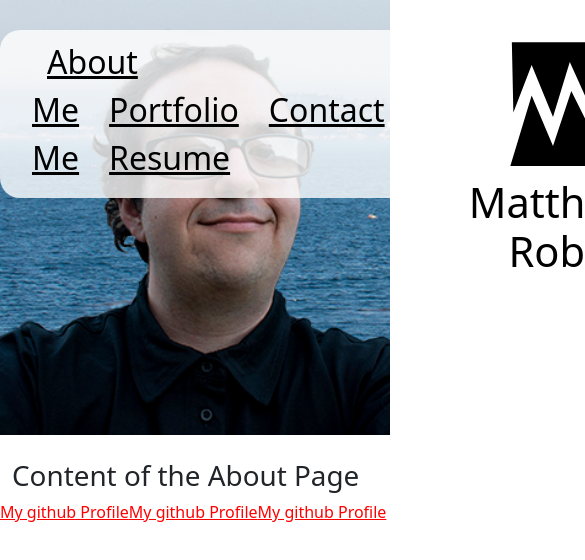
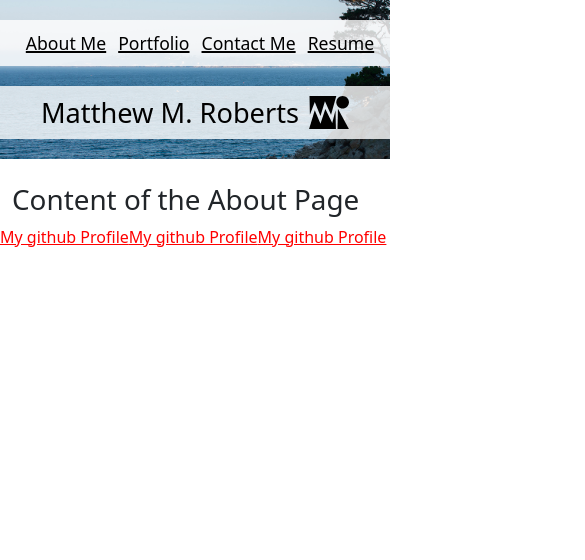
Before and after one commit to Mattmrob/r-portfolio, a React (Vite) app: page / in a window 390 px wide. Shown: the top 560 px of the page, 585 px wide, since content can reach past the window. Built offline with nearby package versions, Linux system fonts and the light colour scheme.

Commit message:
Finished css for header component

```diff
--- a/src/components/Header.jsx
+++ b/src/components/Header.jsx
@@ -5,25 +5,25 @@ export default function Header() {
   return (
     <>
 
-  <div class="header-container">
+  <div className="header-container">
 
-    <div class="nav-container">
+    <div className="nav-container">
       <Nav
         links={[
 
-          <Link key={1} class="navlink" to="/About">
+          <Link key={1} className="navlink" to="/About">
           About Me
           </Link>,
 
-          <Link key={2} class="navlink" to="/Portfolio">
+          <Link key={2} className="navlink" to="/Portfolio">
           Portfolio
           </Link>,
 
-          <Link key={3} class="navlink" to="/Contact">
+          <Link key={3} className="navlink" to="/Contact">
           Contact Me
           </Link>,
 
-          <Link key={4} class="navlink" to="/Resume">
+          <Link key={4} className="navlink" to="/Resume">
           Resume
           </Link>,
 
@@ -31,10 +31,10 @@ export default function Header() {
       />
     </div>
 
-<div class='header-n-container'>
-  <img class="logoimg" src="./src/assets/imgs/mmrobertslogo.svg"></img>
-  <h2 class="header-name">Matthew M. Roberts</h2>
-</div>
+    <div className='header-n-container'>
+      <img className="logoimg" src="./src/assets/imgs/mmrobertslogo.svg"></img>
+      <h2 className="header-name">Matthew M. Roberts</h2>
+    </div>
   </div>
 
     </>
--- a/src/components/Navbar.jsx
+++ b/src/components/Navbar.jsx
@@ -1,15 +1,9 @@
 export default function Nav({ links }) {
     return (
-        <div className="">
-            <nav className="">
-                <div className="">
-                    <div className="" id="">
-                        <ul className="">
-                            {links.map((link) => link)}
-                        </ul>
-                    </div>
-                </div>
+            <nav>
+                <ul className="navitemcontainer">
+                    {links.map((link) => link)}
+                </ul>
             </nav>
-        </div>
     );
   }
--- a/src/index.css
+++ b/src/index.css
@@ -22,7 +22,7 @@
 .nav-container {
     display: flex;
     background-color: var(--headerb);
-    margin: 30px 0px 0px 0px;
+    margin: 35px 0px 0px 0px;
     padding: 8px 20px 0px 0px;
     border-radius: 20px 0px 0px 20px;
 }
@@ -49,7 +49,7 @@ a:hover.navlink {
     align-items: center;
     background-color: var(--headerb);
     padding: 22px 25px 22px 25px;
-    margin: 20px 50px 20px 20px;
+    margin: 20px 50px 35px 20px;
     border-radius: 30px;
 }
 
@@ -65,6 +65,224 @@ a:hover.navlink {
     color: black;
 }
 
+/* ////--- MEDIA BREAKPOINTS START ---//// */
+
+/* --- MEDIUM SIZE --- */
+@media (max-width: 1020px) {
+
+    /* contains everything */
+.header-container {
+    display: flex;
+    flex-flow: column wrap;
+    justify-content: space-between;
+    align-items: flex-end;
+    height: 300px;
+    width: 100%;
+    background-image: url(./assets/imgs/banner.jpg);
+    background-size: cover;
+}
+
+/* contains navbar */
+.nav-container {
+    display: flex;
+    background-color: var(--headerb);
+    margin: 25px 0px 0px 0px;
+    padding: 8px 10px 0px 0px;
+    border-radius: 20px 0px 0px 20px;
+}
+
+.navlink {
+    font-size: 1.7em;
+    font-weight: 500;
+    color: black;
+    margin: 0px 12px 0px 12px;
+    padding: 0px 0px 0px 0px;
+    text-decoration: underline 2.5px;
+}
+
+a:hover.navlink {
+    color: grey;
+    text-decoration: underline 2.5px grey;
+}
+
+/* contains header name and logo */
+.header-n-container {
+    display: flex;
+    flex-flow: column;
+    justify-content: center;
+    align-items: center;
+    background-color: var(--headerb);
+    padding: 10px 15px 8px 15px;
+    margin: 10px 30px 25px 10px;
+    border-radius: 20px;
+}
+
+.logoimg {
+    width: 100px;
+    height: auto;
+}
+
+.header-name {
+    text-align: center;
+    font-size: 2em;
+    margin: 8px 0px 0px 0px;
+    color: black;
+}
+
+}
+
+/* --- SMALL SIZE --- */
+@media (max-width: 645px) {
+
+    /* contains everything */
+.header-container {
+    display: flex;
+    flex-flow: row wrap;
+    align-items: flex-end;
+    justify-content: flex-end;
+    height: auto;
+    width: 100%;
+    background-image: url(./assets/imgs/banner.jpg);
+    background-size: cover;
+}
+
+/* contains navbar */
+.nav-container {
+    display: flex;
+    background-color: var(--headerb);
+    margin: 15px 0px 0px 0px;
+    padding: 8px 5px 0px 0px;
+    border-radius: 20px 0px 0px 20px;
+}
+
+.navlink {
+    font-size: 1.2em;
+    font-weight: 500;
+    color: black;
+    margin: 0px 6px 0px 6px;
+    padding: 0px 0px 0px 0px;
+    text-decoration: underline 2px;
+}
+
+a:hover.navlink {
+    color: grey;
+    text-decoration: underline 2px grey;
+}
+
+/* contains header name and logo */
+.header-n-container {
+    display: flex;
+    flex-flow: row-reverse;
+    justify-content: center;
+    align-items: center;
+    background-color: var(--headerb);
+    padding: 8px 8px 8px 15px;
+    margin: 10px 0px 15px 10px;
+    border-radius: 20px 0px 0px 20px;
+}
+
+.logoimg {
+    width: 40px;
+    height: auto;
+}
+
+.header-name {
+    text-align: center;
+    font-size: 2em;
+    margin: 0px 10px 0px 0px;
+    color: black;
+}
+
+}
+
+/* --- SMALLEST SIZE (MOBILE) --- */
+@media (max-width: 520px) {
+
+ /* contains everything */
+.header-container {
+    display: flex;
+    flex-flow: column nowrap;
+    align-items: center;
+    justify-content: center;
+    height: auto;
+    width: 100%;
+    background-image: url(./assets/imgs/bannerempty.jpg);
+    background-size: cover;
+}
+
+/* contains navbar */
+.nav-container {
+    background-color: var(--headerb);
+    height: auto;
+    width: 100vw;
+    margin: 20px 0px 0px 0px;
+    padding: 10px 5px 10px 5px;
+    border-radius: 0px;
+}
+
+/* contains individual nav items */
+.navitemcontainer {
+    display: flex;
+    width: 100vw;
+    flex-flow: row wrap;
+    justify-content: center;
+    align-items: center;
+    padding: 0px;
+    margin: 0px;
+}
+
+.navlink {
+    font-size: 1.1em;
+    font-weight: 500;
+    color: black;
+    margin: 0px 6px 0px 6px;
+    padding: 0px 0px 0px 0px;
+    text-decoration: underline 2px;
+}
+
+a:hover.navlink {
+    color: grey;
+    text-decoration: underline 2px grey;
+}
+
+/* contains header name and logo */
+.header-n-container {
+    display: flex;
+    flex-flow: row-reverse;
+    justify-content: center;
+    height: auto;
+    width: 100vw;
+    background-color: var(--headerb);
+    padding: 10px;
+    margin: 20px 10px 20px 10px;
+    border-radius: 0px;
+}
+
+.logoimg {
+    width: 40px;
+    height: auto;
+}
+
+.header-name {
+    text-align: center;
+    font-size: 1.7em;
+    margin: 0px 10px 0px 0px;
+    color: black;
+}
+
+nav {
+    margin: 0px;
+    padding: 0px;
+}
+
+ul {
+    margin: 0px;
+    padding: 0px;
+}
+
+}
+
+
 /* ------------ HEADER ENDS HERE --------------- */
 
 .footerlink {
```
Also changed, not shown: src/assets/imgs/bannerempty.jpg (added).
